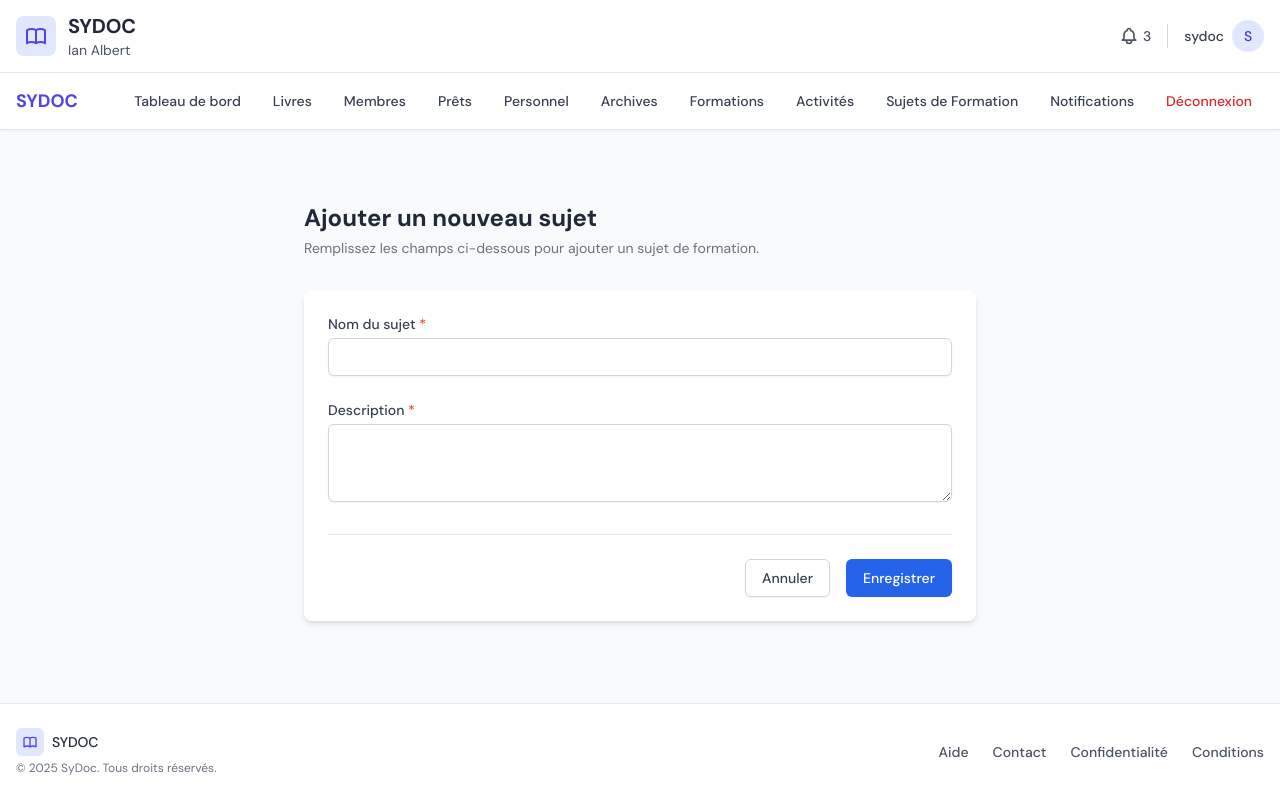
After one commit to antifugazis/SyDocDjango, a Django app: page /center/training_subjects/add/ in a window 1280 px wide. The commit adds this page. Run offline with Django 4.2, Linux system fonts and the light colour scheme; a user stored in the database is signed in; data comes from the database, SQL or seed files in the repository; both versions use the stored data as it was after the commit; some libraries are stand-ins or nearby versions.

Commit message:
feat: implement training subject management with CRUD operations

```diff
--- a/sydoc_project/center_panel/forms.py
+++ b/sydoc_project/center_panel/forms.py
@@ -1,7 +1,7 @@
 # sydoc_project/center_panel/forms.py
 
 from django import forms
-from core.models import Book, Author, Category, Member, Loan, Staff, Activity, ArchivalDocument
+from core.models import Book, Author, Category, Member, Loan, Staff, Activity, ArchivalDocument, TrainingSubject
 
 class BookForm(forms.ModelForm):
     class Meta:
@@ -169,3 +169,20 @@ class ArchiveForm(forms.ModelForm):
                 ('confidential', 'Confidentiel')
             ]
             field.widget.attrs['class'] = 'mt-1 block w-full px-3 py-2 border border-gray-300 rounded-md shadow-sm focus:outline-none focus:ring-indigo-500 focus:border-indigo-500 sm:text-sm'
+
+class TrainingSubjectForm(forms.ModelForm):
+    class Meta:
+        model = TrainingSubject
+        fields = ['name', 'description']
+        widgets = {
+            'description': forms.Textarea(attrs={'rows': 3}),
+        }
+        labels = {
+            'name': 'Nom du sujet',
+            'description': 'Description',
+        }
+
+    def __init__(self, *args, **kwargs):
+        super().__init__(*args, **kwargs)
+        for field_name, field in self.fields.items():
+            field.widget.attrs['class'] = 'mt-1 block w-full px-3 py-2 border border-gray-300 rounded-md shadow-sm focus:outline-none focus:ring-indigo-500 focus:border-indigo-500 sm:text-sm'
--- /dev/null
+++ b/sydoc_project/center_panel/templates/center_panel/admin/add_edit_training_subject.html
@@ -0,0 +1,110 @@
+{% extends 'center_panel/base.html' %}
+
+{% block title %}
+    {% if subject %}
+        Modifier le sujet: {{ subject.name }}
+    {% else %}
+        Ajouter un nouveau sujet
+    {% endif %}
+{% endblock %}
+
+{% block content %}
+<div class="container mx-auto px-4 py-8">
+    <div class="max-w-2xl mx-auto">
+        <!-- Page Header -->
+        <div class="mb-8">
+            <h1 class="text-2xl font-bold text-gray-800">
+                {% if subject %}
+                    Modifier le sujet: <span class="text-indigo-600">{{ subject.name }}</span>
+                {% else %}
+                    Ajouter un nouveau sujet
+                {% endif %}
+            </h1>
+            <p class="mt-1 text-sm text-gray-500">
+                Remplissez les champs ci-dessous pour {% if subject %}modifier{% else %}ajouter{% endif %} un sujet de formation.
+            </p>
+        </div>
+
+        <!-- Form Card -->
+        <div class="bg-white shadow-md rounded-lg overflow-hidden">
+            <form method="post" class="p-6">
+                {% csrf_token %}
+
+                <!-- Non-field Errors -->
+                {% if form.non_field_errors %}
+                <div class="mb-4 p-4 bg-red-50 border-l-4 border-red-400 rounded">
+                    <div class="flex">
+                        <div class="flex-shrink-0">
+                            <svg class="h-5 w-5 text-red-400" xmlns="http://www.w3.org/2000/svg" viewBox="0 0 20 20" fill="currentColor">
+                                <path fill-rule="evenodd" d="M10 18a8 8 0 100-16 8 8 0 000 16zM8.707 7.293a1 1 0 00-1.414 1.414L8.586 10l-1.293 1.293a1 1 0 101.414 1.414L10 11.414l1.293 1.293a1 1 0 001.414-1.414L11.414 10l1.293-1.293a1 1 0 00-1.414-1.414L10 8.586 8.707 7.293z" clip-rule="evenodd" />
+                            </svg>
+                        </div>
+                        <div class="ml-3">
+                            <p class="text-sm text-red-700">
+                                {% for error in form.non_field_errors %}
+                                    {{ error }}
+                                {% endfor %}
+                            </p>
+                        </div>
+                    </div>
+                </div>
+                {% endif %}
+
+                <!-- Name Field -->
+                <div class="mb-6">
+                    <label for="{{ form.name.id_for_label }}" class="block text-sm font-medium text-gray-700 mb-1">
+                        {{ form.name.label }} <span class="text-red-500">*</span>
+                    </label>
+                    <div class="mt-1">
+                        {{ form.name }}
+                    </div>
+                    {% if form.name.errors %}
+                    <p class="mt-1 text-sm text-red-600">{{ form.name.errors.0 }}</p>
+                    {% endif %}
+                </div>
+
+                <!-- Description Field -->
+                <div class="mb-8">
+                    <label for="{{ form.description.id_for_label }}" class="block text-sm font-medium text-gray-700 mb-1">
+                        {{ form.description.label }} <span class="text-red-500">*</span>
+                    </label>
+                    <div class="mt-1">
+                        {{ form.description }}
+                    </div>
+                    {% if form.description.errors %}
+                    <p class="mt-1 text-sm text-red-600">{{ form.description.errors.0 }}</p>
+                    {% endif %}
+                </div>
+
+                <!-- Form Actions -->
+                <div class="flex items-center justify-end space-x-4 pt-6 border-t border-gray-200">
+                    <a href="{% url 'center_panel:training_subjects' %}" class="inline-flex items-center px-4 py-2 border border-gray-300 shadow-sm text-sm font-medium rounded-md text-gray-700 bg-white hover:bg-gray-50 focus:outline-none focus:ring-2 focus:ring-offset-2 focus:ring-indigo-500">
+                        Annuler
+                    </a>
+                    <button type="submit" class="inline-flex items-center px-4 py-2 border border-transparent text-sm font-medium rounded-md shadow-sm text-white bg-blue-600 hover:bg-blue-700 focus:outline-none focus:ring-2 focus:ring-offset-2 focus:ring-blue-500">
+                        Enregistrer
+                    </button>
+                </div>
+            </form>
+        </div>
+    </div>
+</div>
+
+<!-- Tailwind-friendly form input styling -->
+<style>
+input[type="text"], textarea {
+    width: 100%;
+    border-radius: 0.375rem;
+    border: 1px solid #d1d5db;
+    padding: 0.5rem 0.75rem;
+    font-size: 0.875rem;
+    line-height: 1.25rem;
+    color: #1f2937;
+}
+input[type="text"]:focus, textarea:focus {
+    outline: none;
+    border-color: #2563eb;
+    box-shadow: 0 0 0 1px #2563eb;
+}
+</style>
+{% endblock %}
--- a/sydoc_project/center_panel/templates/center_panel/base.html
+++ b/sydoc_project/center_panel/templates/center_panel/base.html
@@ -159,6 +159,7 @@
                     <a href="{% url 'center_panel:archives' %}" class="px-3 py-2 rounded-md text-sm dm-sans-medium hover:bg-gray-100 transition-colors duration-200 {% if request.resolver_match.url_name == 'archives' %}text-indigo-600 border-b-2 border-indigo-600{% else %}text-gray-700{% endif %}">Archives</a>
                     <a href="{% url 'center_panel:trainings' %}" class="px-3 py-2 rounded-md text-sm dm-sans-medium hover:bg-gray-100 transition-colors duration-200 {% if request.resolver_match.url_name == 'trainings' %}text-indigo-600 border-b-2 border-indigo-600{% else %}text-gray-700{% endif %}">Formations</a>
                     <a href="{% url 'center_panel:activities' %}" class="px-3 py-2 rounded-md text-sm dm-sans-medium hover:bg-gray-100 transition-colors duration-200 {% if request.resolver_match.url_name == 'activities' %}text-indigo-600 border-b-2 border-indigo-600{% else %}text-gray-700{% endif %}">Activités</a>
+                    <a href="{% url 'center_panel:training_subjects' %}" class="px-3 py-2 rounded-md text-sm dm-sans-medium hover:bg-gray-100 transition-colors duration-200 {% if request.resolver_match.url_name == 'training_subjects' %}text-indigo-600{% else %}text-gray-700{% endif %}">Sujets de Formation</a>
                     <a href="{% url 'center_panel:notifications' %}" class="px-3 py-2 rounded-md text-sm dm-sans-medium hover:bg-gray-100 transition-colors duration-200 {% if request.resolver_match.url_name == 'notifications' %}text-indigo-600{% else %}text-gray-700{% endif %}">Notifications</a>
                     <a href="{% url 'logout' %}" class="ml-2 px-3 py-2 rounded-md text-sm dm-sans-medium text-red-600 hover:bg-red-50 transition-colors duration-200">Déconnexion</a>
                 </div>
@@ -176,6 +177,7 @@
                 <a href="{% url 'center_panel:archives' %}" class="block px-3 py-2 rounded-md text-base font-medium hover:bg-gray-100 transition-colors duration-200 {% if request.resolver_match.url_name == 'archives' %}text-indigo-600 bg-indigo-50{% else %}text-gray-700{% endif %}">Archives</a>
                 <a href="{% url 'center_panel:trainings' %}" class="block px-3 py-2 rounded-md text-base font-medium hover:bg-gray-100 transition-colors duration-200 {% if request.resolver_match.url_name == 'trainings' %}text-indigo-600 bg-indigo-50{% else %}text-gray-700{% endif %}">Formations</a>
                 <a href="{% url 'center_panel:activities' %}" class="block px-3 py-2 rounded-md text-base font-medium hover:bg-gray-100 transition-colors duration-200 {% if request.resolver_match.url_name == 'activities' %}text-indigo-600 bg-indigo-50{% else %}text-gray-700{% endif %}">Activités</a>
+                <a href="{% url 'center_panel:training_subjects' %}" class="block px-3 py-2 rounded-md text-base font-medium hover:bg-gray-100 transition-colors duration-200 {% if request.resolver_match.url_name == 'training_subjects' %}text-indigo-600 bg-indigo-50{% else %}text-gray-700{% endif %}">Sujets de Formation</a>
                 <a href="{% url 'center_panel:notifications' %}" class="block px-3 py-2 rounded-md text-base font-medium hover:bg-gray-100 transition-colors duration-200 {% if request.resolver_match.url_name == 'notifications' %}text-indigo-600 bg-indigo-50{% else %}text-gray-700{% endif %}">Notifications</a>
                 <a href="{% url 'logout' %}" class="block px-3 py-2 rounded-md text-base font-medium text-red-600 hover:bg-red-50 transition-colors duration-200">Déconnexion</a>
             </div>
--- a/sydoc_project/center_panel/urls.py
+++ b/sydoc_project/center_panel/urls.py
@@ -34,4 +34,8 @@ urlpatterns = [
     path('archives/<int:pk>/edit/', views.edit_archive, name='edit_archive'),
     path('archives/<int:pk>/download/', views.download_archive, name='download_archive'),
     path('archives/<int:pk>/delete/', views.delete_archive, name='delete_archive'),
+    path('training_subjects/', views.training_subject_list, name='training_subjects'),
+    path('training_subjects/add/', views.add_training_subject, name='add_training_subject'),
+    path('training_subjects/<int:pk>/edit/', views.edit_training_subject, name='edit_training_subject'),
+    path('training_subjects/<int:pk>/delete/', views.delete_training_subject, name='delete_training_subject'),
 ]
--- a/sydoc_project/center_panel/views.py
+++ b/sydoc_project/center_panel/views.py
@@ -4,12 +4,11 @@ from django.contrib.auth.decorators import login_required
 from django.contrib import messages
 from django.conf import settings
 import os
-from core.models import DocumentationCenter, Book, Member, Loan, Staff, ArchivalDocument, TrainingModule, Activity
-from .forms import BookForm, MemberForm, CreateLoanForm, StaffForm, ActivityForm, ArchiveForm
+from core.models import DocumentationCenter, Book, Member, Loan, Staff, ArchivalDocument, TrainingModule, Activity, TrainingSubject
+from .forms import BookForm, MemberForm, CreateLoanForm, StaffForm, ActivityForm, ArchiveForm, TrainingSubjectForm
 from django.db.models import Count
 from django.utils import timezone
 from datetime import timedelta
-from .forms import BookForm, MemberForm, CreateLoanForm, StaffForm, ActivityForm
 
 # Helper to check if a user is associated with a DocumentationCenter (placeholder for now)
 # In a real app, you'd link Django User to DocumentationCenter,
@@ -703,3 +702,68 @@ def delete_archive(request, pk):
         'current_center': current_center,
     }
     return render(request, 'center_panel/admin/delete_archive_confirm.html', context)
+
+@login_required
+def training_subject_list(request):
+    subjects = TrainingSubject.objects.all()
+    context = {
+        'current_center': DocumentationCenter.objects.first(),
+        'subjects': subjects
+    }
+    return render(request, 'center_panel/training_subjects.html', context)
+
+@login_required
+def add_training_subject(request):
+    if request.method == 'POST':
+        form = TrainingSubjectForm(request.POST)
+        if form.is_valid():
+            form.save()
+            messages.success(request, "Le sujet de formation a été créé avec succès.")
+            return redirect('center_panel:training_subjects')
+    else:
+        form = TrainingSubjectForm()
+
+    context = {
+        'form': form,
+        'current_center': DocumentationCenter.objects.first(),
+    }
+    return render(request, 'center_panel/admin/add_edit_training_subject.html', context)
+
+@login_required
+def edit_training_subject(request, pk):
+    subject = get_object_or_404(TrainingSubject, pk=pk)
+    if request.method == 'POST':
+        form = TrainingSubjectForm(request.POST, instance=subject)
+        if form.is_valid():
+            form.save()
+            messages.success(request, "Le sujet de formation a été mis à jour.")
+            return redirect('center_panel:training_subjects')
+    else:
+        form = TrainingSubjectForm(instance=subject)
+
+    context = {
+        'form': form,
+        'subject': subject,
+        'current_center': DocumentationCenter.objects.first(),
+    }
+    return render(request, 'center_panel/admin/add_edit_training_subject.html', context)
+
+@login_required
+def delete_training_subject(request, pk):
+    subject = get_object_or_404(TrainingSubject, pk=pk)
+    # Optional: Check if subject is in use before deleting
+    if subject.modules.exists():
+        messages.error(request, f"Impossible de supprimer le sujet '{subject.name}' car il est utilisé par une ou plusieurs formations.")
+        return redirect('center_panel:training_subjects')
+
+    if request.method == 'POST':
+        subject_name = subject.name
+        subject.delete()
+        messages.success(request, f"Le sujet '{subject_name}' a été supprimé.")
+        return redirect('center_panel:training_subjects')
+
+    context = {
+        'subject': subject,
+        'current_center': DocumentationCenter.objects.first(),
+    }
+    return render(request, 'center_panel/admin/delete_training_subject_confirm.html', context)
```
Also changed, not shown: sydoc_project/center_panel/templates/center_panel/admin/delete_training_subject_confirm.html (added, +25 -0 lines), sydoc_project/center_panel/templates/center_panel/training_subjects.html (added, +62 -0 lines), sydoc_project/core/models.py (+16 -0 lines), sydoc_project/core/migrations/0012_trainingsubject.py (added), sydoc_project/core/migrations/0013_trainingmodule_subject.py (added), sydoc_project/db.sqlite3.
